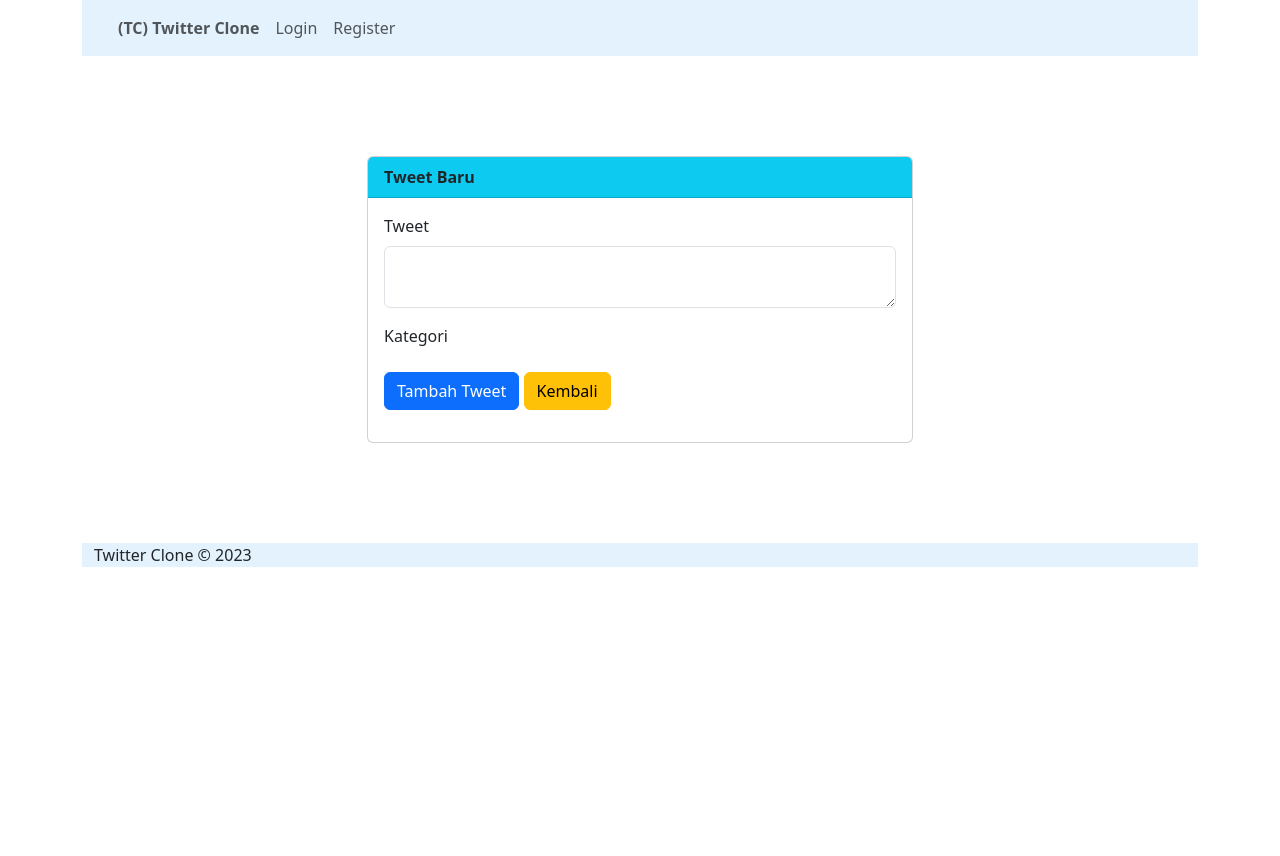
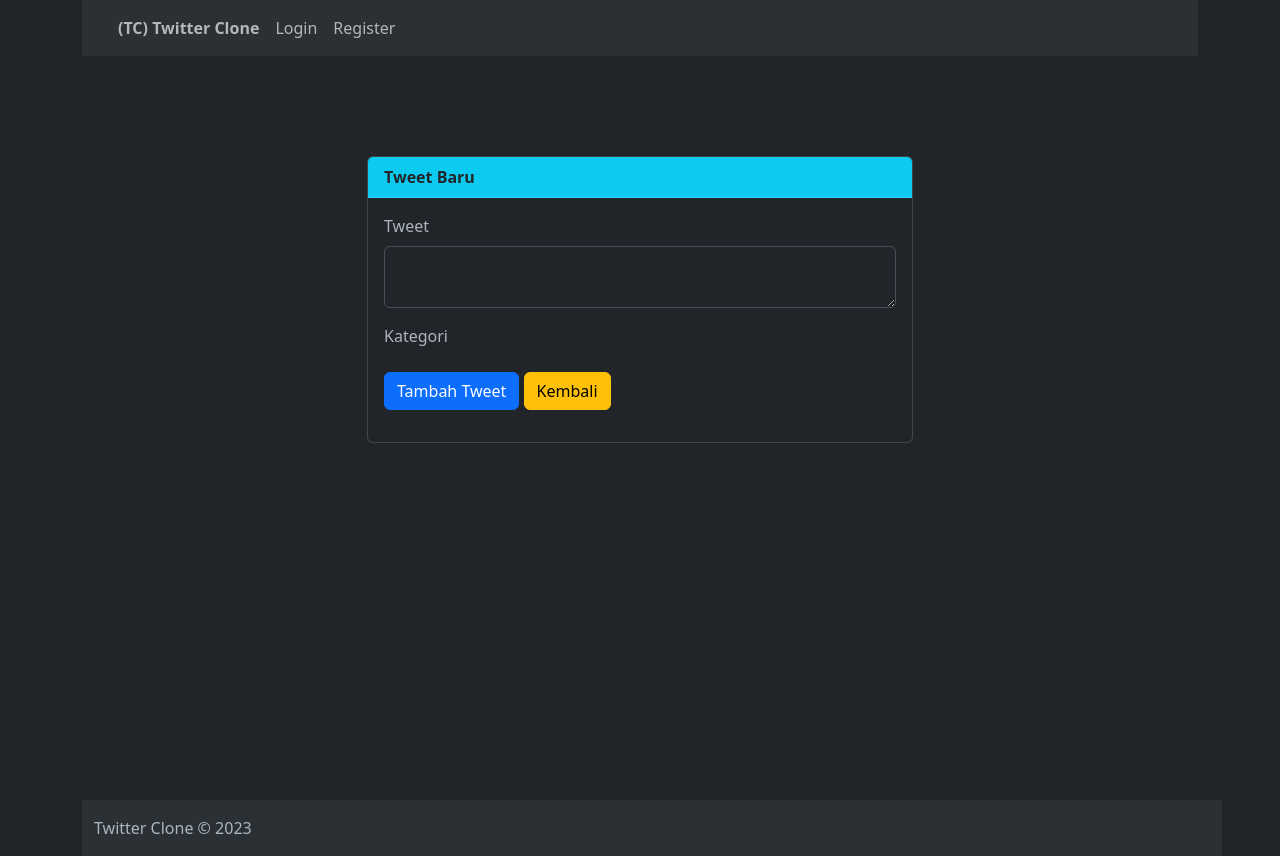
Before and after one commit to stnDinus/tweetclone, a CodeIgniter 4 app: template app/Views/tweet_add.php in a window 1280 px wide. Before the commit the page ends 567 px from the top, so only its background shows below. Run offline with PHP 8.4 and a stand-in for CodeIgniter, Linux system fonts and the light colour scheme; the template is opened without the code that fills it, so the values that code supplies are empty; some libraries are stand-ins or nearby versions.

Commit message:
feat: dark mode + footer position

```diff
--- a/app/Views/components/footer.php
+++ b/app/Views/components/footer.php
@@ -1,4 +1,4 @@
-<footer style="background-color: #e3f2fd;">
+<footer class="bg-body-tertiary py-3 position-absolute bottom-0 w-100" style="transform: translateY(100%)">
             <div class="container">
                 Twitter Clone &copy; <?=date('Y')?>
             </div>
--- a/app/Views/components/header.php
+++ b/app/Views/components/header.php
@@ -7,9 +7,9 @@
     <title>TC - Twitter Clone</title>
     <?= link_tag('css/bootstrap.min.css') ?>
 </head>
-<body>
-    <div class="container">
-        <nav class="navbar navbar-expand-lg navbar-ligt"
+<body data-bs-theme="dark">
+    <div class="container min-vh-100 d-flex flex-column position-relative">
+        <nav class="navbar navbar-expand-lg bg-body-tertiary"
             style="background-color: #e3f2fd;">
             <div class="container-fluid">
             <a class="navbar-brand" href="<?= base_url() ?>">
--- a/app/Views/tweet_add.php
+++ b/app/Views/tweet_add.php
@@ -5,7 +5,7 @@
 <div class="row" style="margin-top: 100px; margin-bottom: 100px;">
     <div class="col-md-6 offset-md-3 align-self-center">
     <div class="card">
-        <div class="card-header bg-info">
+        <div class="card-header bg-info text-dark">
             <strong>Tweet Baru</strong>
         </div>
         <div class="card-body">
```
